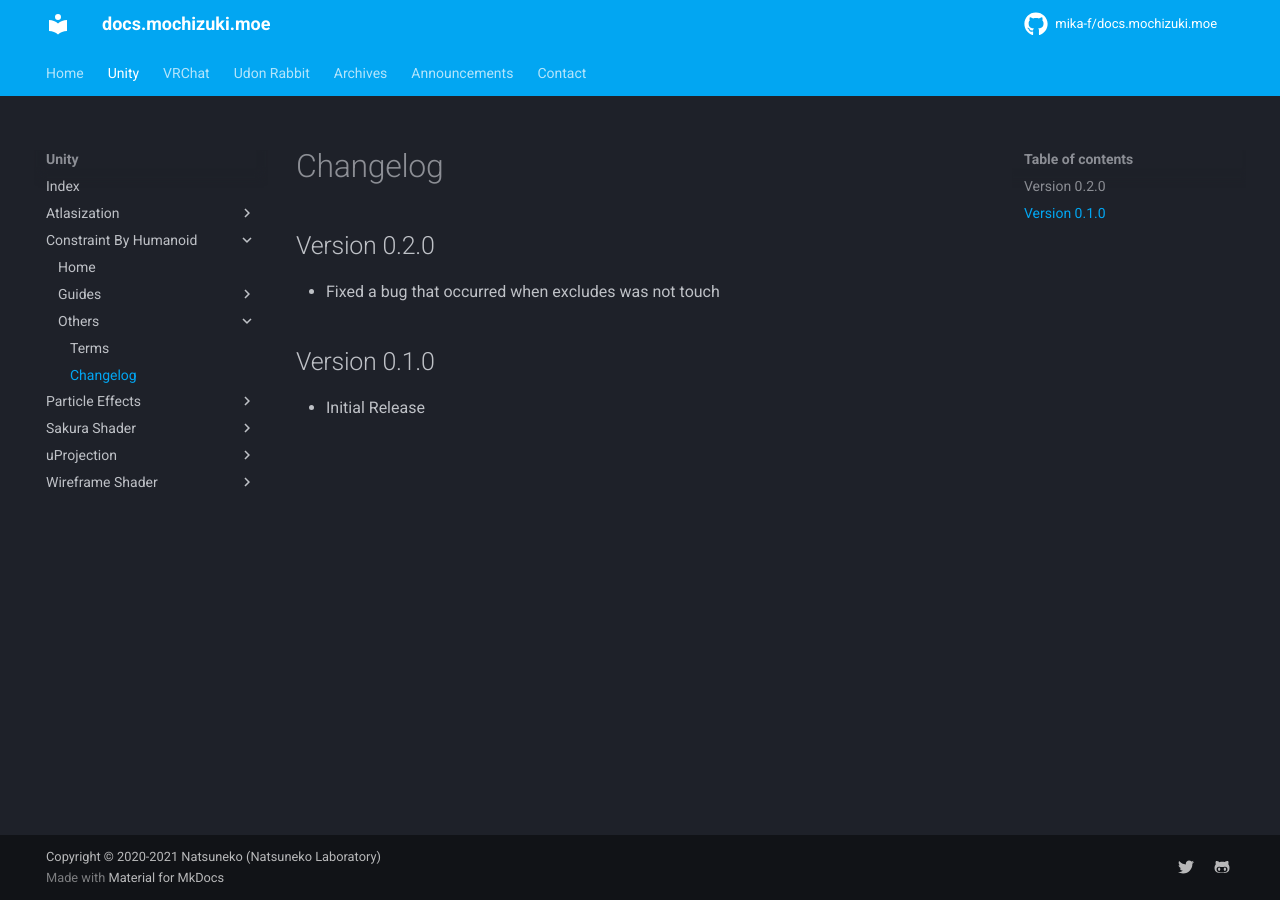
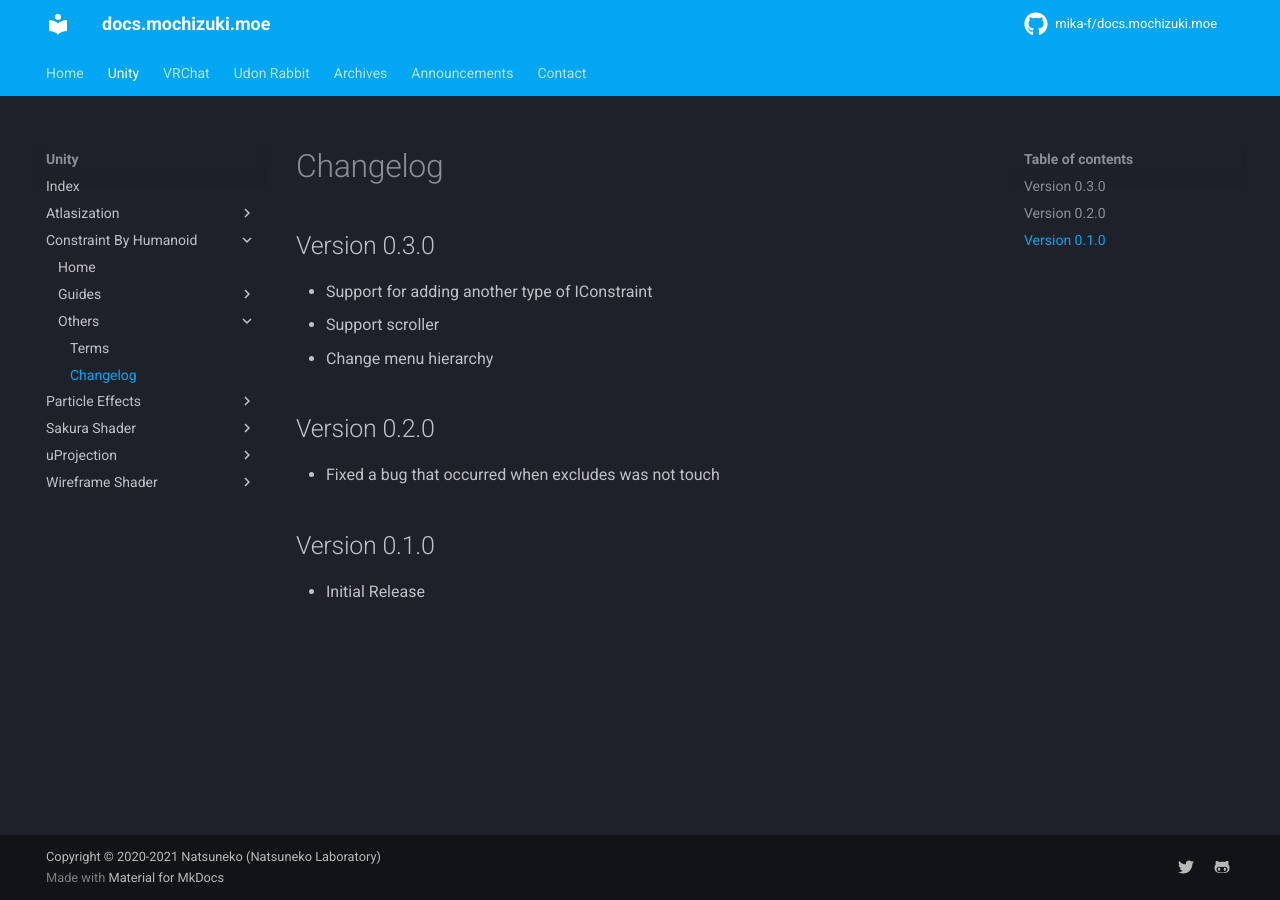
Before and after one commit to mika-archived/docs.mochizuki.moe, an MkDocs documentation site: the page built from docs/unity/constraint-by-humanoid/changelog.md, in a window 1280 px wide. Built offline with MkDocs 1.6.1 and Material for MkDocs 9.7.7, drawn with Linux system fonts in a browser that asks for light colours; comment, search, counter and statistics services are not loaded.

Commit message:
docs: release v0.3.0 of constraint by humanoid

```diff
--- a/docs/unity/constraint-by-humanoid/changelog.md
+++ b/docs/unity/constraint-by-humanoid/changelog.md
@@ -1,3 +1,9 @@
+## Version 0.3.0
+
+-   Support for adding another type of IConstraint
+-   Support scroller
+-   Change menu hierarchy
+
 ## Version 0.2.0
 
 -   Fixed a bug that occurred when excludes was not touch
```
Also changed, not shown: docs/unity/constraint-by-humanoid/terms.md (+2 -2 lines).
